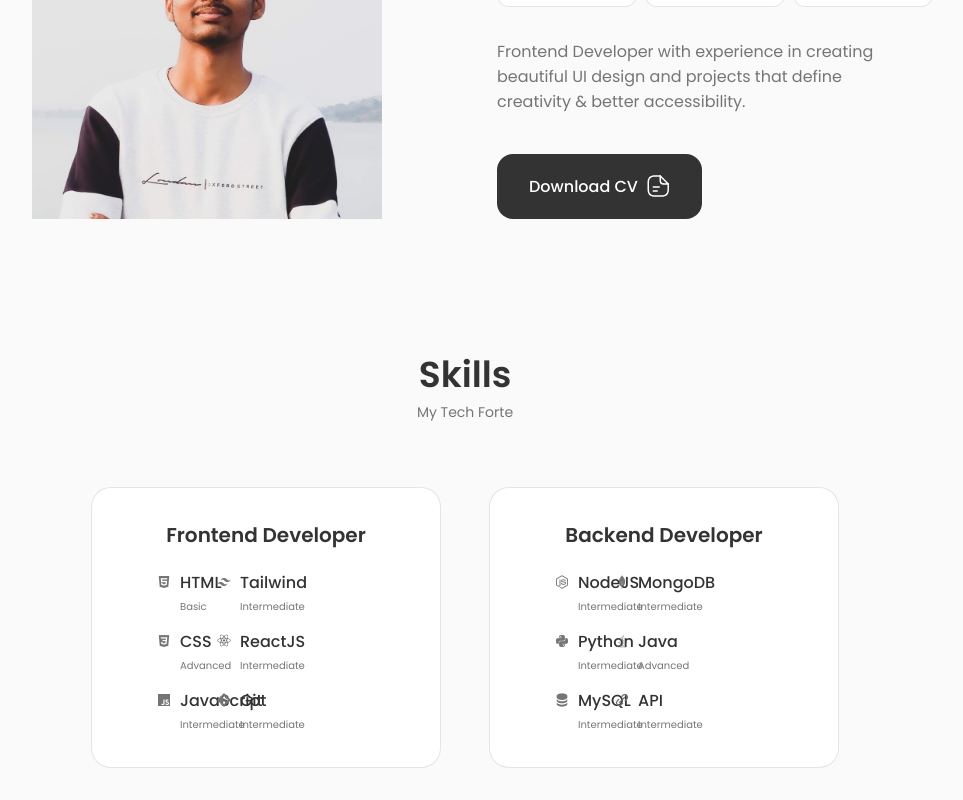
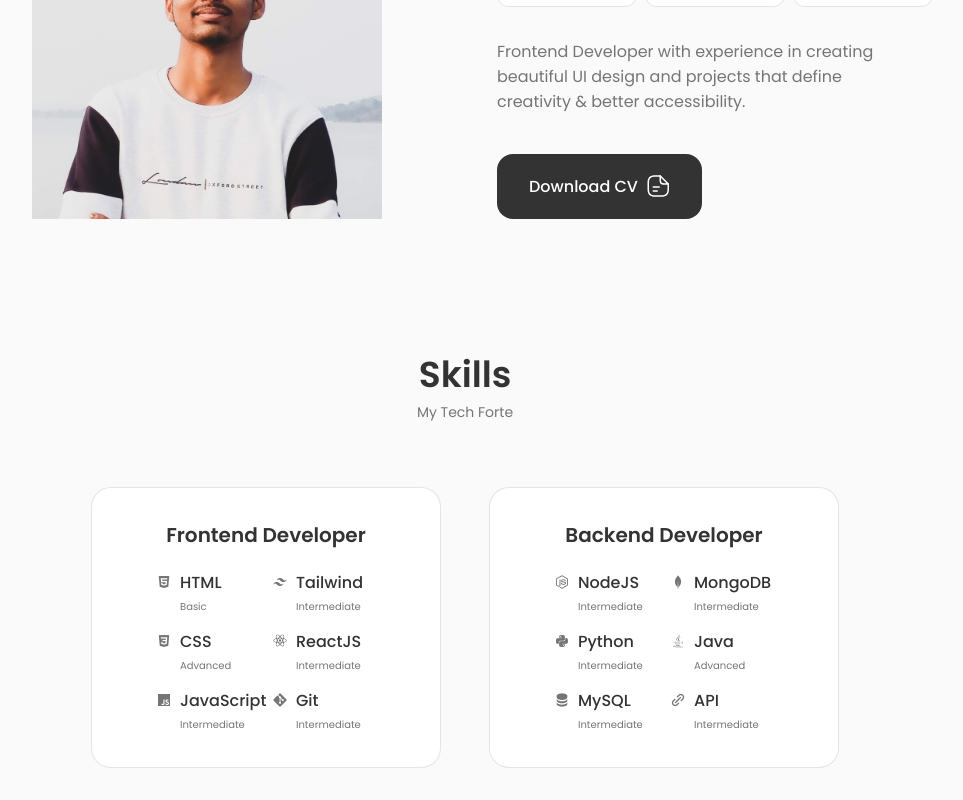
Before and after one commit to gyash21/THE-PORTFOLIO, a React (Create React App) app: page / in a window 1280 px wide. Shown: the part 1057-1857 px from the top of the page, without its empty margins (175-1138 px from the left). Built offline with nearby package versions, Linux system fonts and the light colour scheme.

Commit message:
fix: box sizing issue in skills

```diff
--- a/src/components/skills/skills.css
+++ b/src/components/skills/skills.css
@@ -27,7 +27,7 @@
 .skills__box{
     display: grid;
     grid-template-columns: repeat(2, 20px);
-    column-gap: 2.5rem;
+    column-gap: 6rem;
 
 }
 
@@ -37,6 +37,7 @@
     display: grid;
     align-items: flex-start;
     row-gap: 1rem;
+
 }
 
 
@@ -96,7 +97,7 @@
   @media screen and (max-width: 350px) {
 
     .skills__box{
-        column-gap: 1.25rem;
+        column-gap: 6rem;
 
     }
 
```
